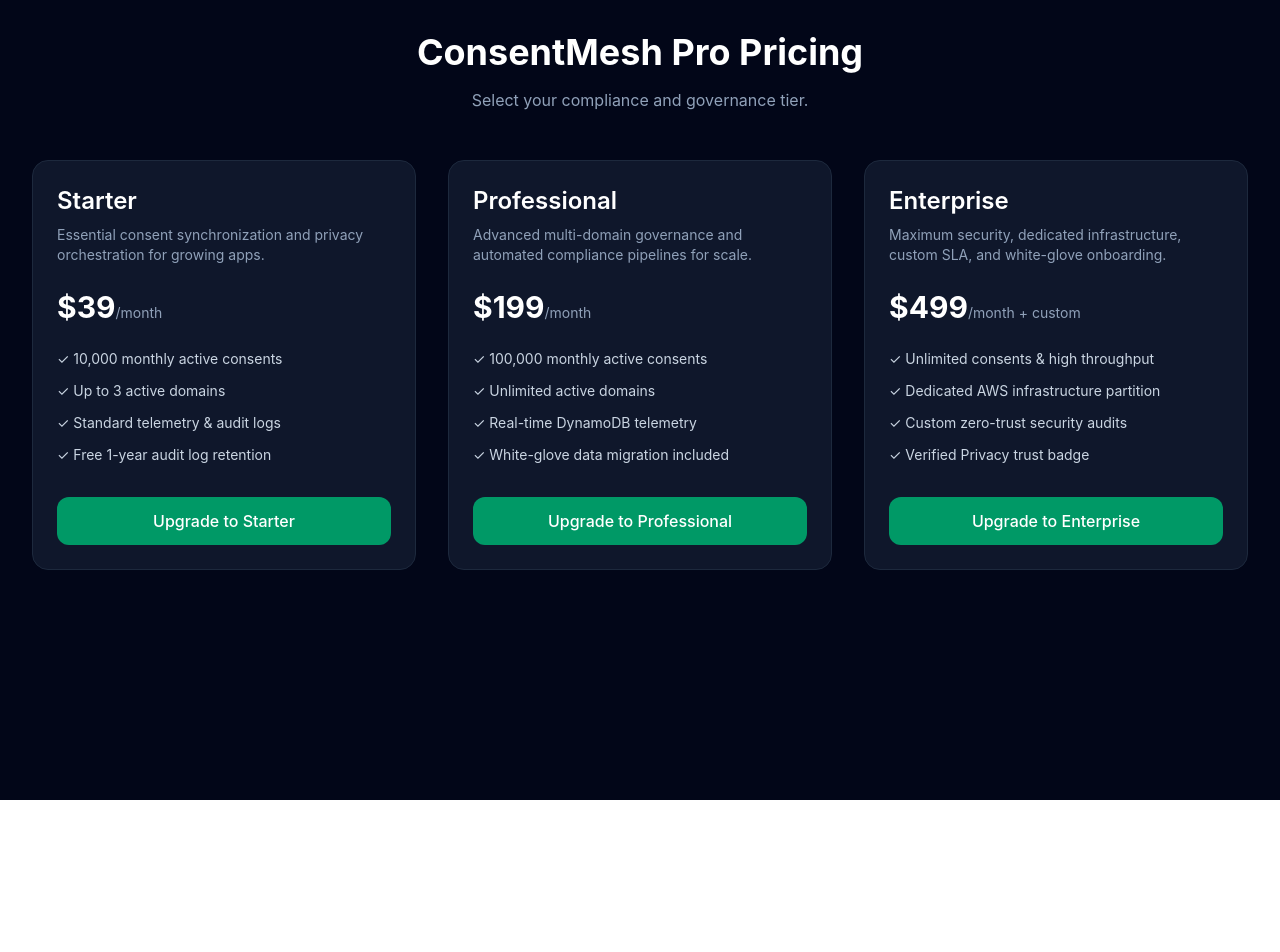
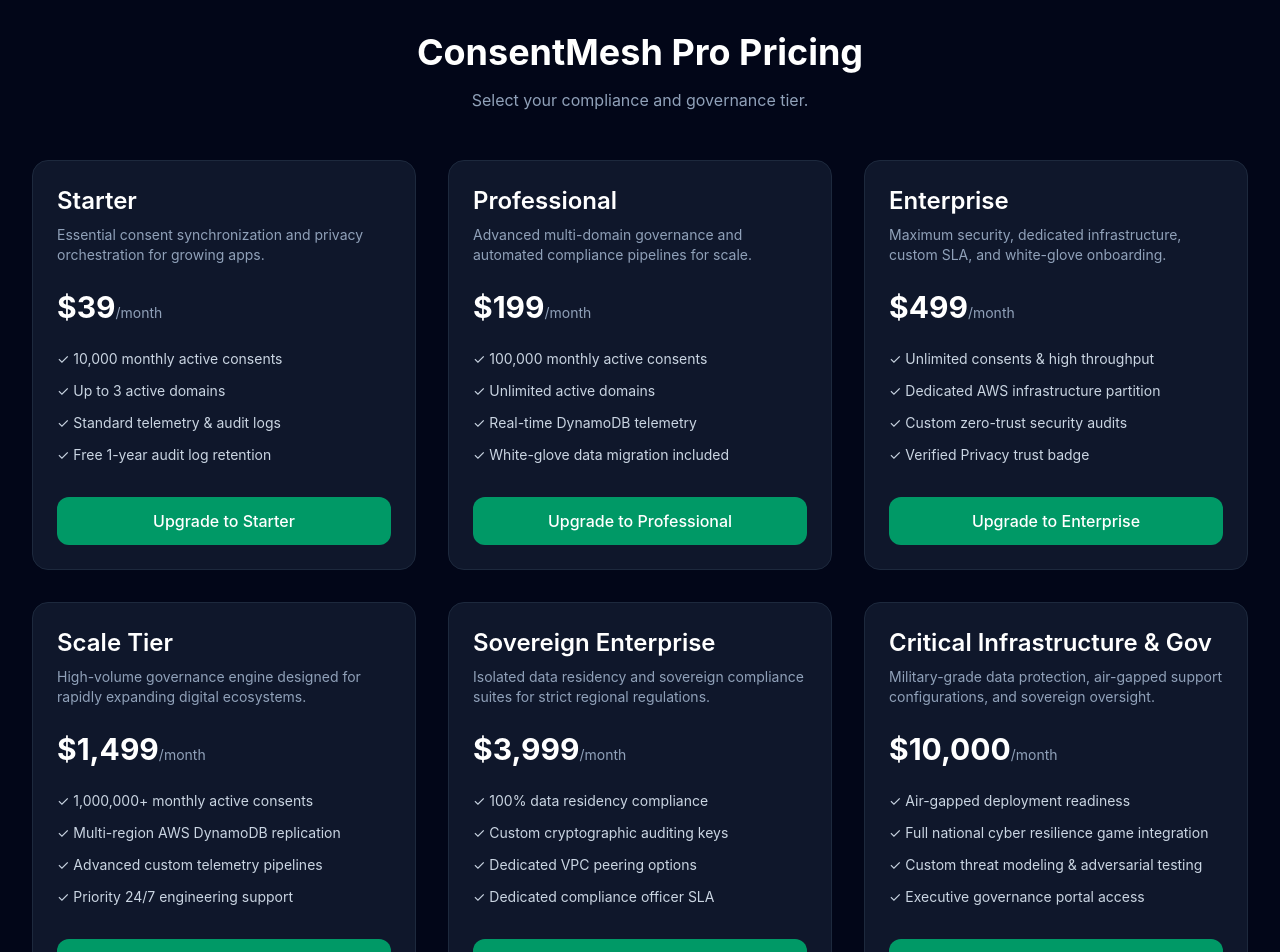
Before and after one commit to Mbongisenithato/ConsentMesh-SDK, a Next.js app: page / in a window 1280 px wide. Shown: the top 952 px of the page. Before the commit the page ends 800 px from the top, so only its background shows below. Built offline with nearby package versions, Linux system fonts and the light colour scheme.

Commit message:
Add full 6-tier pricing grid layout

```diff
--- a/app/page.tsx
+++ b/app/page.tsx
@@ -28,78 +28,73 @@
     }
   };
 
+  const tiers = [
+    {
+      name: "Starter",
+      price: "$39",
+      desc: "Essential consent synchronization and privacy orchestration for growing apps.",
+      features: ["10,000 monthly active consents", "Up to 3 active domains", "Standard telemetry & audit logs", "Free 1-year audit log retention"],
+    },
+    {
+      name: "Professional",
+      price: "$199",
+      desc: "Advanced multi-domain governance and automated compliance pipelines for scale.",
+      features: ["100,000 monthly active consents", "Unlimited active domains", "Real-time DynamoDB telemetry", "White-glove data migration included"],
+    },
+    {
+      name: "Enterprise",
+      price: "$499",
+      desc: "Maximum security, dedicated infrastructure, custom SLA, and white-glove onboarding.",
+      features: ["Unlimited consents & high throughput", "Dedicated AWS infrastructure partition", "Custom zero-trust security audits", "Verified Privacy trust badge"],
+    },
+    {
+      name: "Scale Tier",
+      price: "$1,499",
+      desc: "High-volume governance engine designed for rapidly expanding digital ecosystems.",
+      features: ["1,000,000+ monthly active consents", "Multi-region AWS DynamoDB replication", "Advanced custom telemetry pipelines", "Priority 24/7 engineering support"],
+    },
+    {
+      name: "Sovereign Enterprise",
+      price: "$3,999",
+      desc: "Isolated data residency and sovereign compliance suites for strict regional regulations.",
+      features: ["100% data residency compliance", "Custom cryptographic auditing keys", "Dedicated VPC peering options", "Dedicated compliance officer SLA"],
+    },
+    {
+      name: "Critical Infrastructure & Gov",
+      price: "$10,000",
+      desc: "Military-grade data protection, air-gapped support configurations, and sovereign oversight.",
+      features: ["Air-gapped deployment readiness", "Full national cyber resilience game integration", "Custom threat modeling & adversarial testing", "Executive governance portal access"],
+    },
+  ];
+
   return (
     <main className="min-h-screen bg-slate-950 text-white p-8">
       <div className="max-w-7xl mx-auto">
         <h1 className="text-4xl font-bold text-center mb-4">ConsentMesh Pro Pricing</h1>
         <p className="text-center text-slate-400 mb-12">Select your compliance and governance tier.</p>
 
-        <div className="grid grid-cols-1 md:grid-cols-3 gap-8">
-          {/* Starter Tier */}
-          <div className="bg-slate-900 border border-slate-800 rounded-2xl p-6 flex flex-col justify-between">
+        <div className="grid grid-cols-1 md:grid-cols-2 lg:grid-cols-3 gap-8">
+          {tiers.map((t) => (
+            <div key={t.name} className="bg-slate-900 border border-slate-800 rounded-2xl p-6 flex flex-col justify-between">
               <div>
-              <h2 className="text-2xl font-semibold mb-2">Starter</h2>
-              <p className="text-slate-400 text-sm mb-6">Essential consent synchronization and privacy orchestration for growing apps.</p>
-              <div className="text-3xl font-bold mb-6">$39<span className="text-sm font-normal text-slate-400">/month</span></div>
+                <h2 className="text-2xl font-semibold mb-2">{t.name}</h2>
+                <p className="text-slate-400 text-sm mb-6">{t.desc}</p>
+                <div className="text-3xl font-bold mb-6">{t.price}<span className="text-sm font-normal text-slate-400">/month</span></div>
                 <ul className="space-y-3 text-sm text-slate-300 mb-8">
-                <li>✓ 10,000 monthly active consents</li>
-                <li>✓ Up to 3 active domains</li>
-                <li>✓ Standard telemetry & audit logs</li>
-                <li>✓ Free 1-year audit log retention</li>
+                  {t.features.map((f, i) => (
+                    <li key={i}>✓ {f}</li>
+                  ))}
                 </ul>
               </div>
               <button
-              onClick={() => handleUpgrade("Starter")}
-              disabled={loadingTier === "Starter"}
+                onClick={() => handleUpgrade(t.name)}
+                disabled={loadingTier === t.name}
                 className="w-full bg-emerald-600 hover:bg-emerald-500 text-white font-medium py-3 rounded-xl transition cursor-pointer"
               >
-              {loadingTier === "Starter" ? "Initializing..." : "Upgrade to Starter"}
+                {loadingTier === t.name ? "Initializing..." : `Upgrade to ${t.name}`}
               </button>
             </div>
-
-          {/* Professional Tier */}
-          <div className="bg-slate-900 border border-slate-800 rounded-2xl p-6 flex flex-col justify-between">
-            <div>
-              <h2 className="text-2xl font-semibold mb-2">Professional</h2>
-              <p className="text-slate-400 text-sm mb-6">Advanced multi-domain governance and automated compliance pipelines for scale.</p>
-              <div className="text-3xl font-bold mb-6">$199<span className="text-sm font-normal text-slate-400">/month</span></div>
-              <ul className="space-y-3 text-sm text-slate-300 mb-8">
-                <li>✓ 100,000 monthly active consents</li>
-                <li>✓ Unlimited active domains</li>
-                <li>✓ Real-time DynamoDB telemetry</li>
-                <li>✓ White-glove data migration included</li>
-              </ul>
-            </div>
-            <button
-              onClick={() => handleUpgrade("Professional")}
-              disabled={loadingTier === "Professional"}
-              className="w-full bg-emerald-600 hover:bg-emerald-500 text-white font-medium py-3 rounded-xl transition cursor-pointer"
-            >
-              {loadingTier === "Professional" ? "Initializing..." : "Upgrade to Professional"}
-            </button>
-          </div>
-
-          {/* Enterprise Tier */}
-          <div className="bg-slate-900 border border-slate-800 rounded-2xl p-6 flex flex-col justify-between">
-            <div>
-              <h2 className="text-2xl font-semibold mb-2">Enterprise</h2>
-              <p className="text-slate-400 text-sm mb-6">Maximum security, dedicated infrastructure, custom SLA, and white-glove onboarding.</p>
-              <div className="text-3xl font-bold mb-6">$499<span className="text-sm font-normal text-slate-400">/month + custom</span></div>
-              <ul className="space-y-3 text-sm text-slate-300 mb-8">
-                <li>✓ Unlimited consents & high throughput</li>
-                <li>✓ Dedicated AWS infrastructure partition</li>
-                <li>✓ Custom zero-trust security audits</li>
-                <li>✓ Verified Privacy trust badge</li>
-              </ul>
-            </div>
-            <button
-              onClick={() => handleUpgrade("Enterprise")}
-              disabled={loadingTier === "Enterprise"}
-              className="w-full bg-emerald-600 hover:bg-emerald-500 text-white font-medium py-3 rounded-xl transition cursor-pointer"
-            >
-              {loadingTier === "Enterprise" ? "Initializing..." : "Upgrade to Enterprise"}
-            </button>
-          </div>
+          ))}
         </div>
       </div>
     </main>
```
Lines whose indentation alone changed are shown as unchanged.
